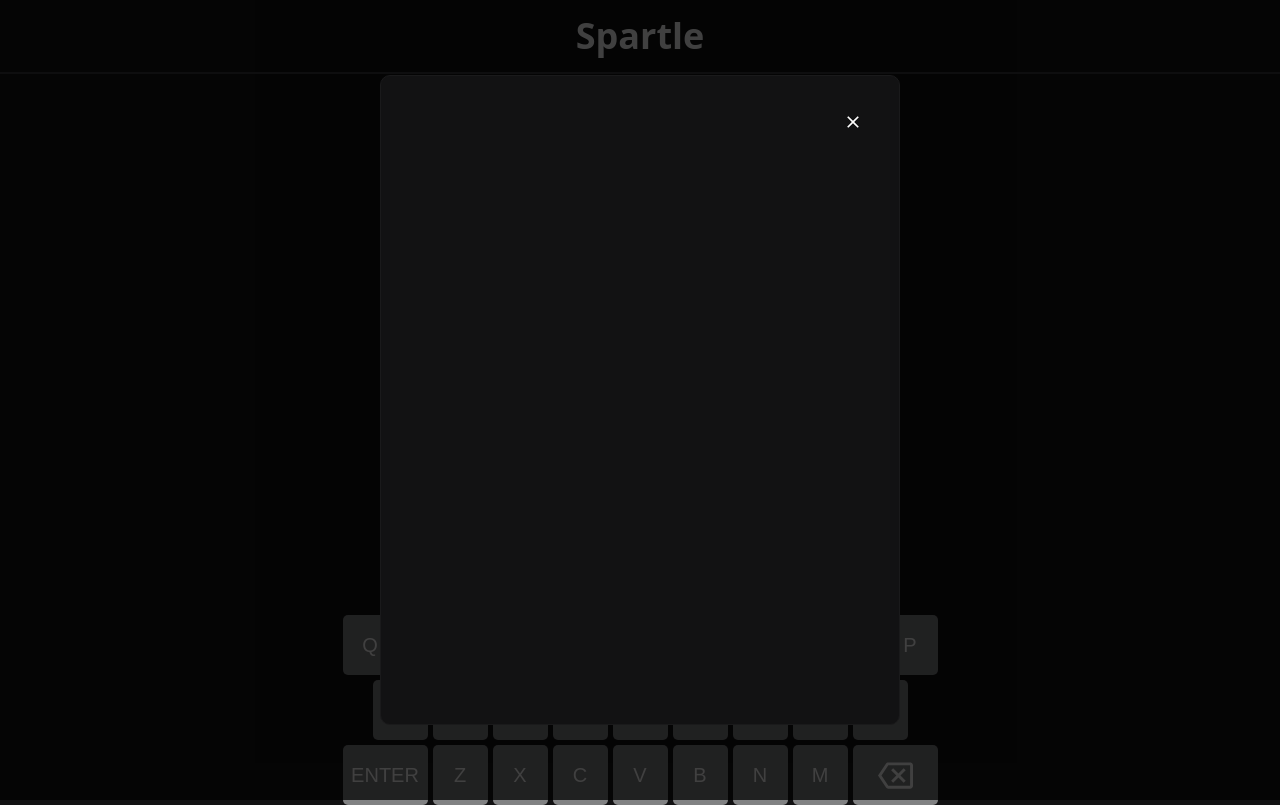
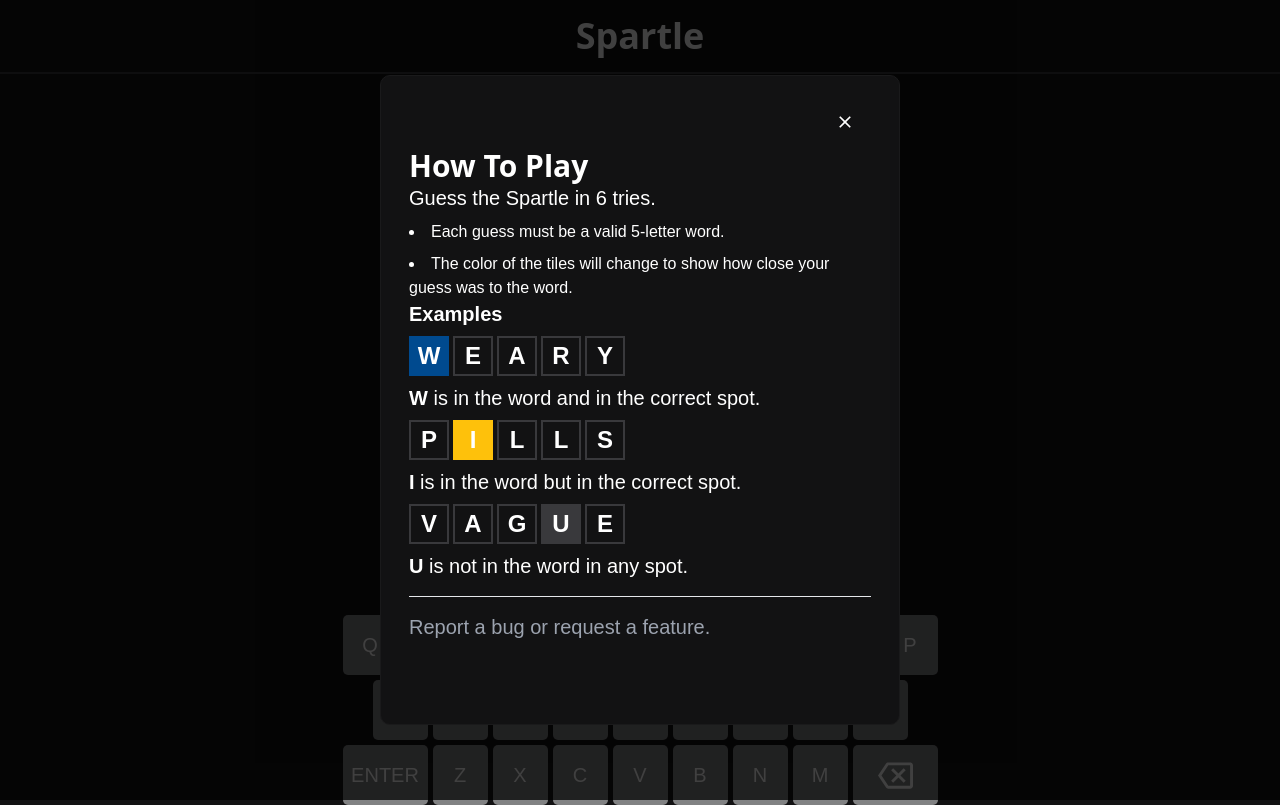
Before and after one commit to cheeetoo/spartle2, a Next.js app: page / in a window 1280 px wide. Built offline with nearby package versions, Linux system fonts and the light colour scheme; no server answers.

Commit message:
mostly built modal

```diff
--- a/src/components/InformationBox.tsx
+++ b/src/components/InformationBox.tsx
@@ -26,11 +26,8 @@
   };
 
   return (
-    <Modal
-      isOpen={modalIsOpen}
-      style={customStyles}
-    >
-      <div className="flex flex-col h-full font-sans">
+    <Modal isOpen={modalIsOpen} style={customStyles}>
+      <div className="flex flex-col h-full font-sans px-2">
         <div className="flex justify-end p-4">
           <button
             onClick={() => setIsOpen(false)}
@@ -51,6 +48,83 @@
             </svg>
           </button>
         </div>
+        <h1 className="font-bold font-sans text-3xl">How To Play</h1>
+        <div className="text-xl">Guess the Spartle in 6 tries.</div>
+        <div className="text-base">
+          <li className="py-2">Each guess must be a valid 5-letter word.</li>
+          <li>
+            The color of the tiles will change to show how close your guess was
+            to the word.
+          </li>
+        </div>
+        <div className="font-bold text-xl">Examples</div>
+        <div className="my-2 flex">
+          <div className="smalltile w-10 h-10 mr-1 bg-[#004a8f]">
+            <p className="text-2xl">W</p>
+          </div>
+          <div className="tile w-10 h-10 mr-1">
+            <p className="text-2xl">E</p>
+          </div>
+          <div className="tile w-10 h-10 mr-1">
+            <p className="text-2xl">A</p>
+          </div>
+          <div className="tile w-10 h-10 mr-1">
+            <p className="text-2xl">R</p>
+          </div>
+          <div className="tile w-10 h-10">
+            <p className="text-2xl">Y</p>
+          </div>
+        </div>
+        <div className="text-xl">
+          <b>W</b> is in the word and in the correct spot.
+        </div>
+        <div className="my-2 flex">
+          <div className="tile w-10 h-10 mr-1">
+            <p className="text-2xl">P</p>
+          </div>
+          <div className="smalltile w-10 h-10 mr-1 bg-[#fec10b]">
+            <p className="text-2xl">I</p>
+          </div>
+          <div className="tile w-10 h-10 mr-1">
+            <p className="text-2xl">L</p>
+          </div>
+          <div className="tile w-10 h-10 mr-1">
+            <p className="text-2xl">L</p>
+          </div>
+          <div className="tile w-10 h-10">
+            <p className="text-2xl">S</p>
+          </div>
+        </div>
+        <div className="text-xl">
+          <b>I</b> is in the word but in the correct spot.
+        </div>
+        <div className="my-2 flex">
+          <div className="tile w-10 h-10 mr-1">
+            <p className="text-2xl">V</p>
+          </div>
+          <div className="tile w-10 h-10 mr-1">
+            <p className="text-2xl">A</p>
+          </div>
+          <div className="tile w-10 h-10 mr-1">
+            <p className="text-2xl">G</p>
+          </div>
+          <div className="smalltile w-10 h-10 mr-1 bg-[#39393c]">
+            <p className="text-2xl">U</p>
+          </div>
+          <div className="tile w-10 h-10">
+            <p className="text-2xl">E</p>
+          </div>
+        </div>
+        <div className="text-xl">
+          <b>U</b> is not in the word in any spot.
+        </div>
+        <hr className="my-4" />
+        <a
+          href="mailto:25finniganc@students.spa.edu?subject=Bug%20Report/Feature%20Request"
+          className="text-gray-400 text-xl"
+        >
+          Report a bug or request a feature.
+        </a>
       </div>
     </Modal>
   );
--- a/src/styles/globals.css
+++ b/src/styles/globals.css
@@ -100,23 +100,35 @@
   transition: transform 250ms linear;
 }
 
+.smalltile {
+  font-size: 2em;
+  color: white;
+  text-transform: uppercase;
+  font-weight: bold;
+  display: flex;
+  justify-content: center;
+  align-items: center;
+  user-select: none;
+  transition: transform 250ms linear;
+}
+
 .tile[data-state="active"] {
   border-color: hsl(200, 1%, 34%);
 }
 
 .tile[data-state="wrong"] {
   border: none;
-  background-color: hsl(240, 2%, 23%);
+  background-color: #39393c;
 }
 
 .tile[data-state="wrong-location"] {
   border: none;
-  background-color: hsl(45, 99%, 52%);
+  background-color: #fec10b;
 }
 
 .tile[data-state="correct"] {
   border: none;
-  background-color: hsl(209, 100%, 28%);
+  background-color: #004a8f;
 }
 
 .tile.shake {
```
